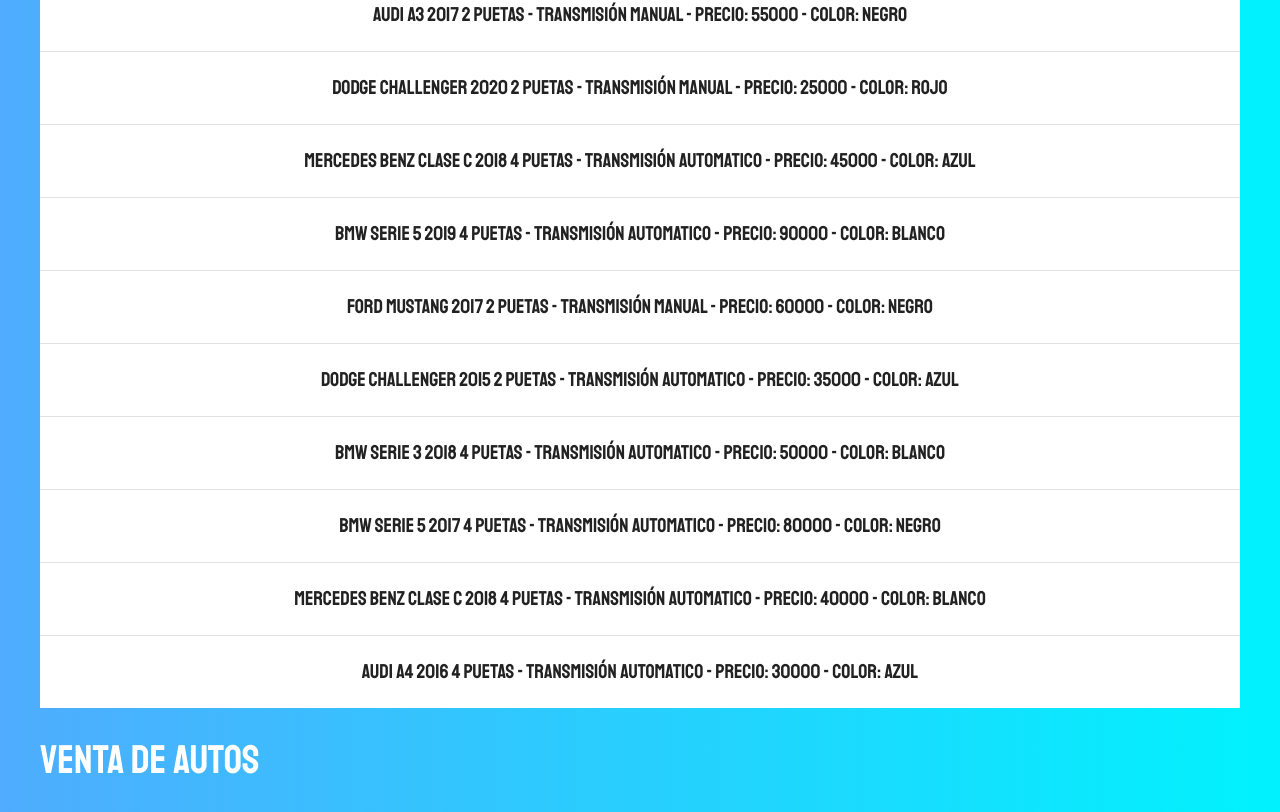
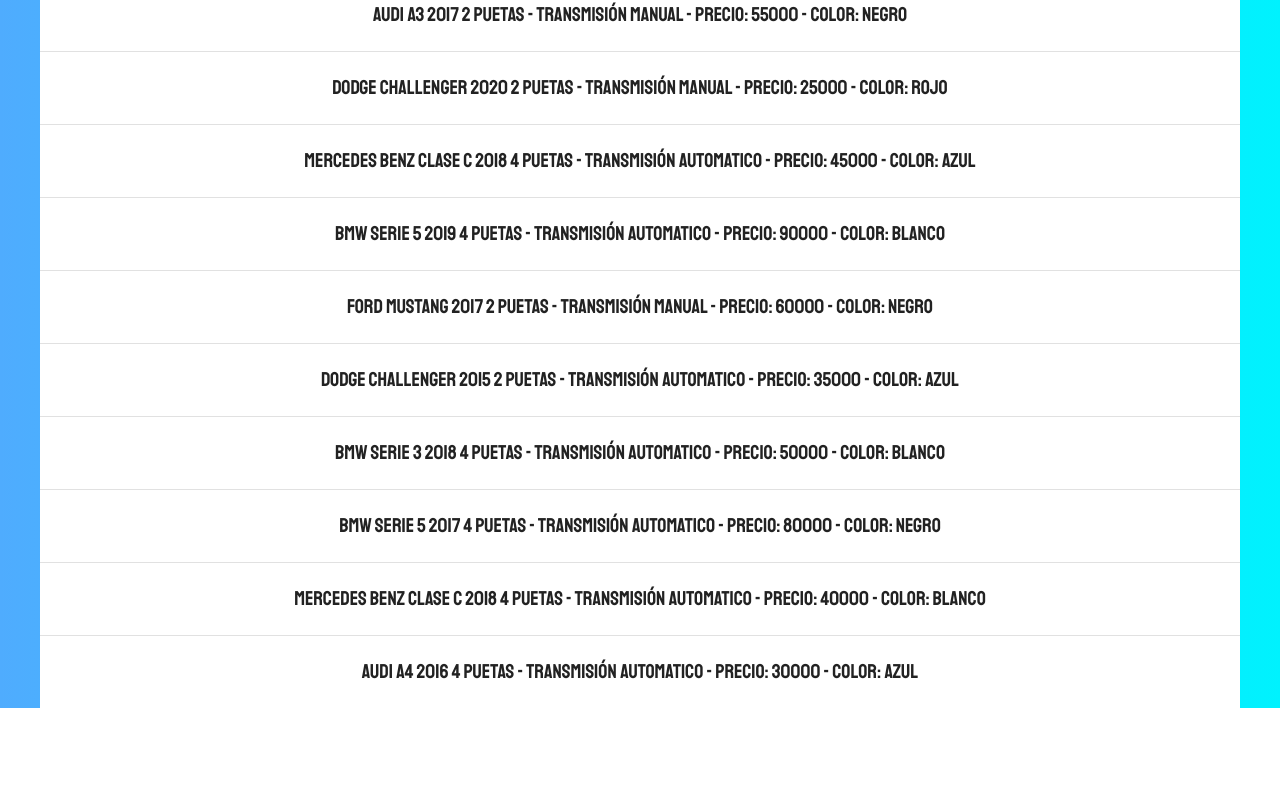
Before and after one commit to jeison78/Jeison78.github.io, a plain HTML site: page js/Proyecto_Buscador/index.html in a window 1280 px wide. Shown: the part 1286-2098 px from the top of the page. After the commit the page ends 1994 px from the top, so only its background shows below. Drawn offline with Linux system fonts and the light colour scheme.

Commit message:
Update index.html

```diff
--- a/js/Proyecto_Buscador/index.html
+++ b/js/Proyecto_Buscador/index.html
@@ -102,7 +102,6 @@
         <div id="resultado"></div>
     </div>
 
-    <a class="sitio-web" href="https://www.codigoconjuan.com" rel="nofollow noopener noreferrer" >Venta de Autos</a>
 
     <script src="js/db.js"></script>
     <script src="js/app.js"></script>
```
